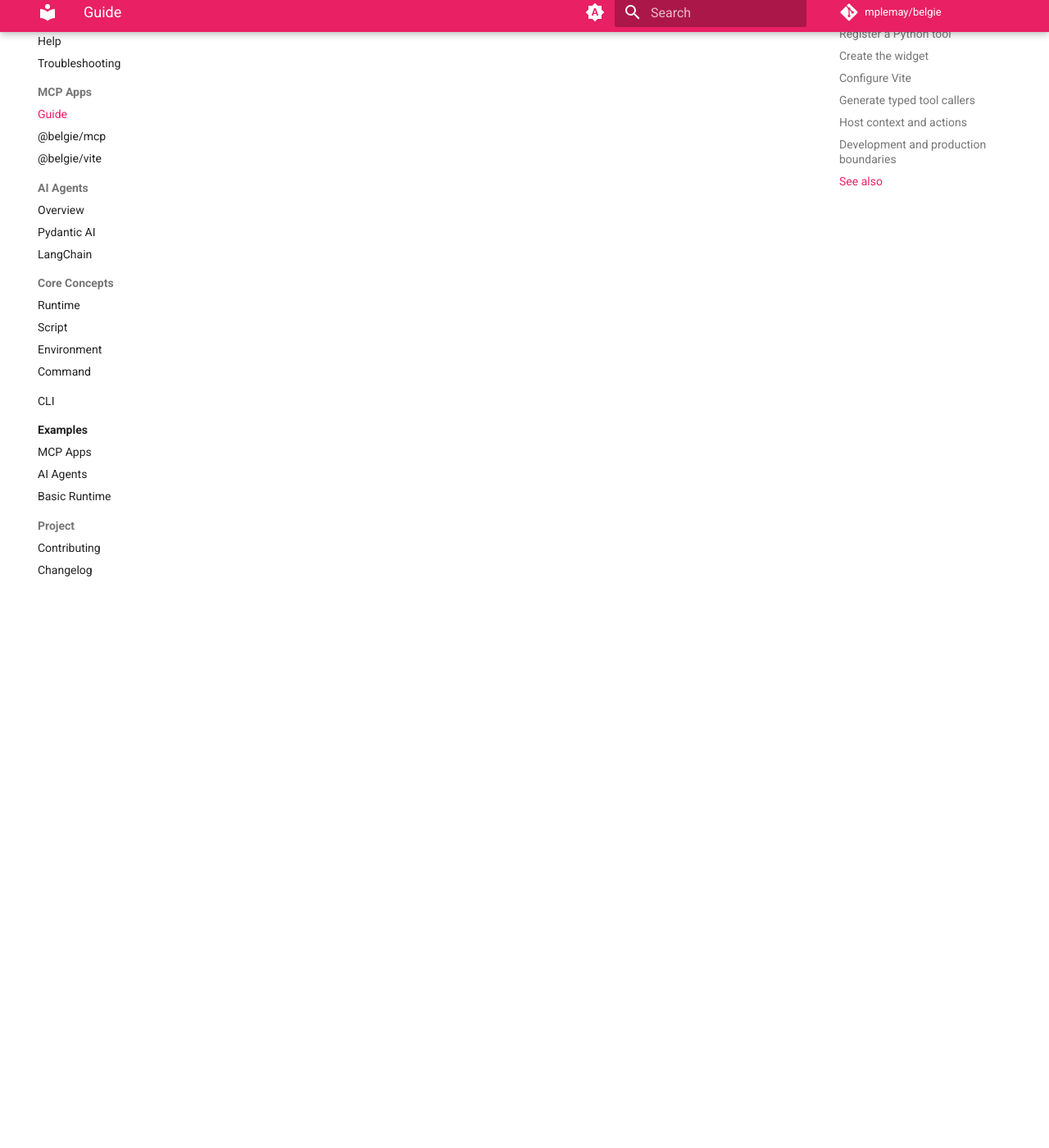
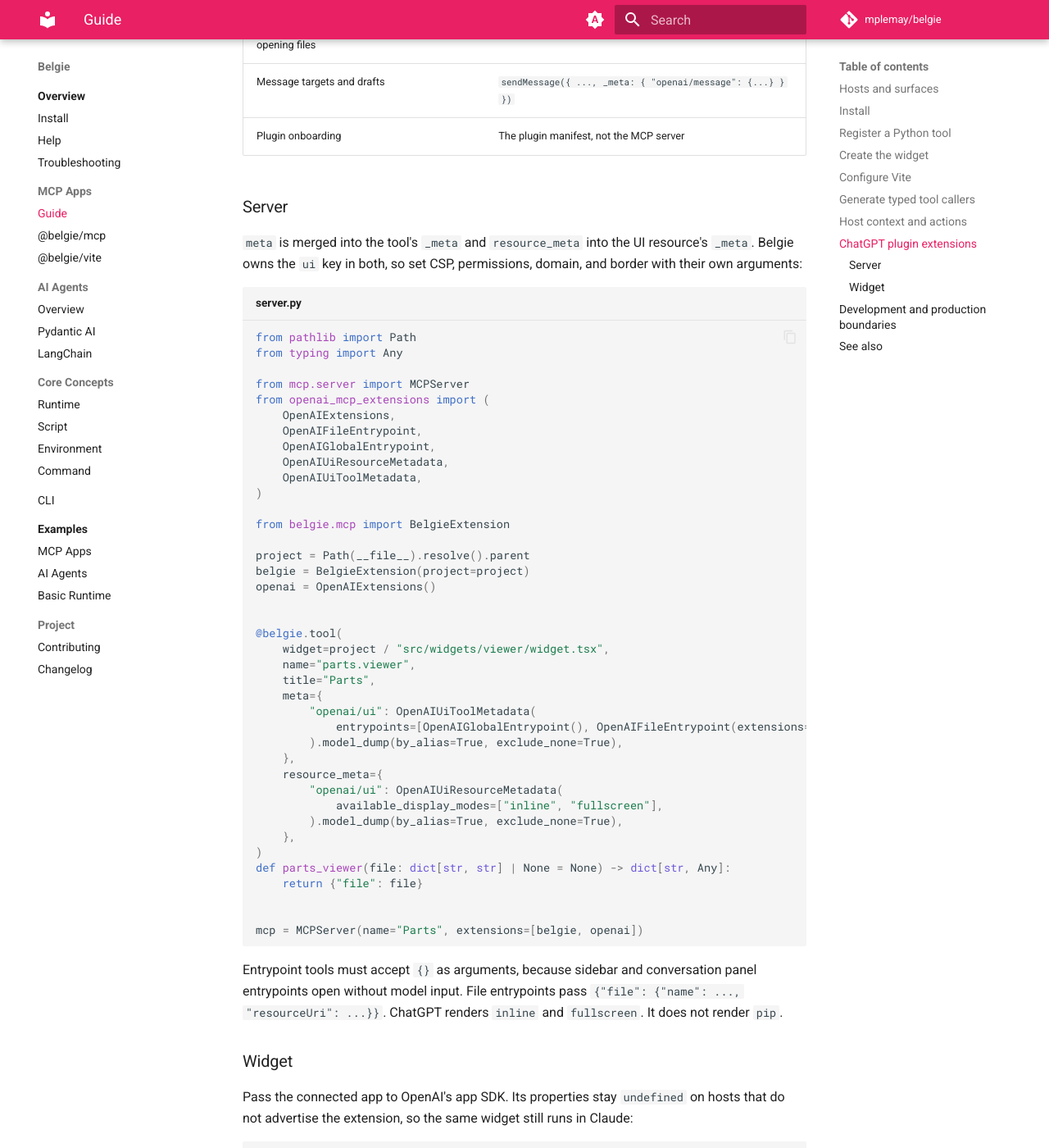
Before and after one commit to mplemay/belgie, an MkDocs documentation site: the page built from docs/mcp-apps.md, in a window 1280 px wide and 1400 px high, scrolled down 5774 px. Shown: the whole window at 82% size. Built offline with MkDocs 1.6.1 and Material for MkDocs 9.7.7, drawn with Linux system fonts in a browser that asks for light colours; comment, search, counter and statistics services are not loaded; some of the changed text lies outside the part shown.

Commit message:
feat: support openai plugin extensions in mcp apps
Co-Authored-By: Claude Opus 5.5 <noreply@anthropic.com>

````diff
--- a/docs/mcp-apps.md
+++ b/docs/mcp-apps.md
@@ -24,7 +24,7 @@ works across hosts:
 | Host | Where the widget appears |
 | --- | --- |
 | Claude (web and desktop) | Inline in the conversation when the tool runs. |
-| ChatGPT | Inside apps, which ChatGPT packages into plugins. Inline cards, fullscreen, and picture-in-picture display modes. |
+| ChatGPT | Inside apps, which ChatGPT packages into plugins. Inline and fullscreen display modes, plus sidebar, conversation panel, and file viewer entrypoints through [plugin extensions](#chatgpt-plugin-extensions). |
 | VS Code, Goose, and other MCP Apps hosts | Inline in the agent chat, subject to each host's supported display modes. |
 
 Design for the host rather than for a standalone page:
@@ -41,9 +41,8 @@ Design for the host rather than for a standalone page:
 !!! note "ChatGPT plugin extensions"
     ChatGPT plugins can also declare surfaces such as sidebar apps, conversation panels, file
     viewers, and composer mentions through
-    [OpenAI's MCP extensions](https://github.com/openai/mcp-extensions). These are ChatGPT-specific
-    additions to MCP. Belgie registers standard MCP Apps tool UIs and does not declare those
-    entrypoints.
+    [OpenAI's MCP extensions](https://github.com/openai/mcp-extensions). Belgie widgets work with
+    all of them; see [ChatGPT plugin extensions](#chatgpt-plugin-extensions).
 
 ## Install
 
@@ -223,6 +222,137 @@ size-request callback for use inside a connected widget. These actions require a
 host. Default `autoResize` already reports document size; use `requestSize` for explicit
 dimensions, and read the granted height from `useLayout()`.
 
+## ChatGPT plugin extensions {#chatgpt-plugin-extensions}
+
+[OpenAI's MCP extensions](https://github.com/openai/mcp-extensions) add ChatGPT-specific surfaces
+on top of MCP Apps. Other hosts ignore them, so one Belgie server can serve Claude and ChatGPT.
+Belgie does not wrap these extensions. Use OpenAI's SDKs alongside it:
+
+```bash
+uv add openai-mcp-extensions
+```
+
+```toml
+[tool.belgie.dependencies]
+"@openai/mcp-extensions" = "npm:@openai/mcp-extensions@^0.1.0"
+```
+
+| Extension | Where it goes with Belgie |
+| --- | --- |
+| Sidebar apps, conversation panels, file viewers | Tool `meta={"openai/ui": {"entrypoints": [...]}}` on `@belgie.tool` |
+| Display modes | `resource_meta={"openai/ui": {...}}` on `@belgie.tool` |
+| Plugin settings, composer mentions | `OpenAISettings` or `OpenAIExtensions` in the `MCPServer` `extensions` list |
+| Rich forms | `OpenAIExtensions.request_input` in any tool handler |
+| Deep links, model context, file resources, opening files | `new OpenAIExtensions(useWidget())` in the widget |
+| Message targets and drafts | `sendMessage({ ..., _meta: { "openai/message": {...} } })` |
+| Plugin onboarding | The plugin manifest, not the MCP server |
+
+### Server
+
+`meta` is merged into the tool's `_meta` and `resource_meta` into the UI resource's `_meta`. Belgie
+owns the `ui` key in both, so set CSP, permissions, domain, and border with their own arguments:
+
+```python {title="server.py"}
+from pathlib import Path
+from typing import Any
+
+from mcp.server import MCPServer
+from openai_mcp_extensions import (
+    OpenAIExtensions,
+    OpenAIFileEntrypoint,
+    OpenAIGlobalEntrypoint,
+    OpenAIUiResourceMetadata,
+    OpenAIUiToolMetadata,
+)
+
+from belgie.mcp import BelgieExtension
+
+project = Path(__file__).resolve().parent
+belgie = BelgieExtension(project=project)
+openai = OpenAIExtensions()
+
+
+@belgie.tool(
+    widget=project / "src/widgets/viewer/widget.tsx",
+    name="parts.viewer",
+    title="Parts",
+    meta={
+        "openai/ui": OpenAIUiToolMetadata(
+            entrypoints=[OpenAIGlobalEntrypoint(), OpenAIFileEntrypoint(extensions=[".stl"])],
+        ).model_dump(by_alias=True, exclude_none=True),
+    },
+    resource_meta={
+        "openai/ui": OpenAIUiResourceMetadata(
+            available_display_modes=["inline", "fullscreen"],
+        ).model_dump(by_alias=True, exclude_none=True),
+    },
+)
+def parts_viewer(file: dict[str, str] | None = None) -> dict[str, Any]:
+    return {"file": file}
+
+
+mcp = MCPServer(name="Parts", extensions=[belgie, openai])
+```
+
+Entrypoint tools must accept `{}` as arguments, because sidebar and conversation panel entrypoints
+open without model input. File entrypoints pass `{"file": {"name": ..., "resourceUri": ...}}`.
+ChatGPT renders `inline` and `fullscreen`. It does not render `pip`.
+
+### Widget
+
+Pass the connected app to OpenAI's app SDK. Its properties stay `undefined` on hosts that do not
+advertise the extension, so the same widget still runs in Claude:
+
+```tsx {title="src/widgets/viewer/widget.tsx"}
+import { Widget, sendMessage, useToolResult, useWidget } from "@belgie/mcp";
+import { OpenAIExtensions, OpenAIFileEntrypointInputSchema } from "@openai/mcp-extensions/app";
+import { partsViewer } from "@widgets/tools";
+import { useMemo } from "react";
+
+function Viewer() {
+  const app = useWidget();
+  const openai = useMemo(() => new OpenAIExtensions(app), [app]);
+  const { data } = useToolResult(partsViewer);
+  const file = OpenAIFileEntrypointInputSchema.safeParse(data);
+
+  async function load() {
+    if (file.success && openai.resources) {
+      const { contents } = await openai.resources.read({ uri: file.data.file.resourceUri });
+      console.log(contents[0]);
+    }
+  }
+
+  return (
+    <main>
+      <p>{openai.deepLink.getCurrent()?.url ?? "/"}</p>
+      <button onClick={() => void load()}>Load file</button>
+      <button
+        onClick={() =>
+          void sendMessage({
+            role: "user",
+            content: [{ type: "text", text: "Help me design a bracket." }],
+            _meta: { "openai/message": { target: "new", send: false } },
+          })
+        }
+      >
+        Draft in a new chat
+      </button>
+    </main>
+  );
+}
+
+export default function PartsViewer() {
+  return (
+    <Widget metadata={{ name: "Parts", version: "1.0.0" }}>
+      <Viewer />
+    </Widget>
+  );
+}
+```
+
+See the [extension specification](https://github.com/openai/mcp-extensions/blob/main/docs/spec.md)
+for each extension's fields and platform support.
+
 ## Development and production boundaries
 
 The Python extension owns widget HTML delivery. The TypeScript package owns the browser-side MCP
````
Also changed, not shown: docs/packages/mcp.md (+4 -0 lines), 6 other files.
